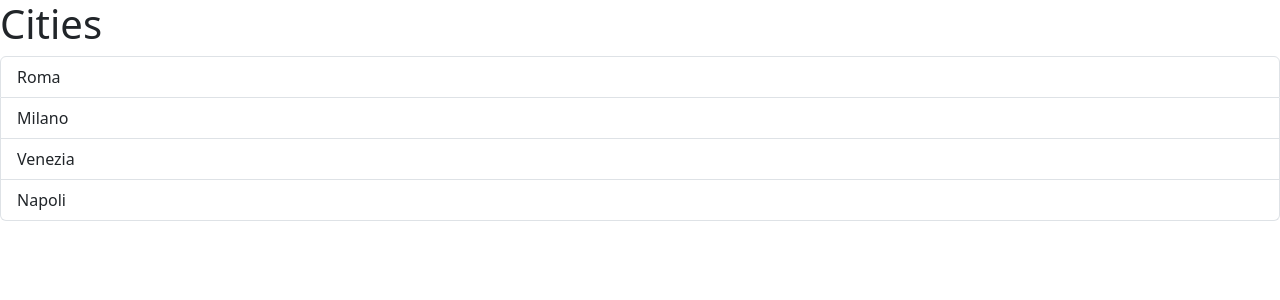
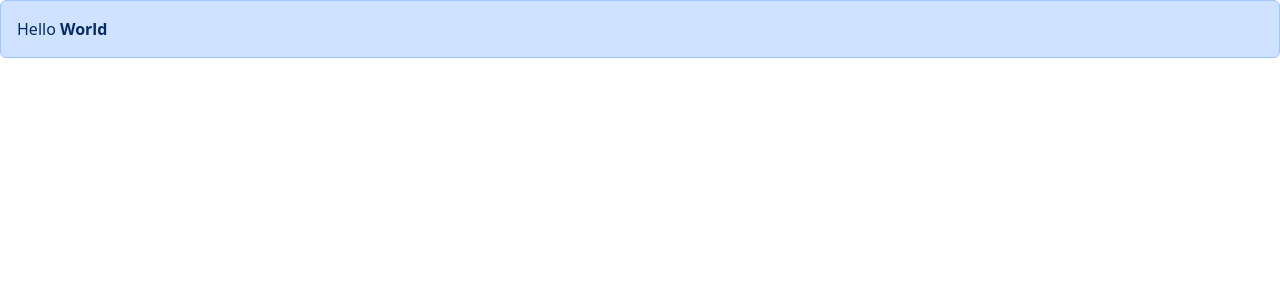
Before and after one commit to yaredghebre/vite-react-intro, a React (Vite) app: page / in a window 1280 px wide. Shown: the top 300 px of the page. Built offline with nearby package versions, Linux system fonts and the light colour scheme.

Commit message:
Add: passing Children (Alert Example)

```diff
--- a/src/App.tsx
+++ b/src/App.tsx
@@ -1,19 +1,35 @@
-// import Message from "./Message"
-import ListGroup from "./components/ListGroup";
+// ALERT EXAMPLE
+import Alert from "./components/Alert";
+
 function App() {
-  let items = ["Roma", "Milano", "Venezia", "Napoli"];
-  const handleSelectItem = (item: string) => {
-    console.log(item);
-  };
   return (
     <div>
-      <ListGroup
-        items={items}
-        heading="Cities"
-        onSelectItem={handleSelectItem}
-      />
+      <Alert>
+        Hello <span className="fw-bold">World</span>
+      </Alert>
     </div>
   );
 }
 
 export default App;
+
+// LIST GROUP EXAMPLE
+// import Message from "./Message"
+// import ListGroup from "./components/ListGroup";
+// function App() {
+//   let items = ["Roma", "Milano", "Venezia", "Napoli"];
+//   const handleSelectItem = (item: string) => {
+//     console.log(item);
+//   };
+//   return (
+//     <div>
+//       <ListGroup
+//         items={items}
+//         heading="Cities"
+//         onSelectItem={handleSelectItem}
+//       />
+//     </div>
+//   );
+// }
+
+// export default App;
--- /dev/null
+++ b/src/components/Alert.tsx
@@ -0,0 +1,11 @@
+import { ReactNode } from "react";
+
+interface Props {
+  children: ReactNode; // type 'children' enables to write between the divs in the App, 'ReactNode' lets inserting other elements like <span>
+}
+
+const Alert = ({ children }: Props) => {
+  return <div className="alert alert-primary">{children}</div>;
+};
+
+export default Alert;
```
